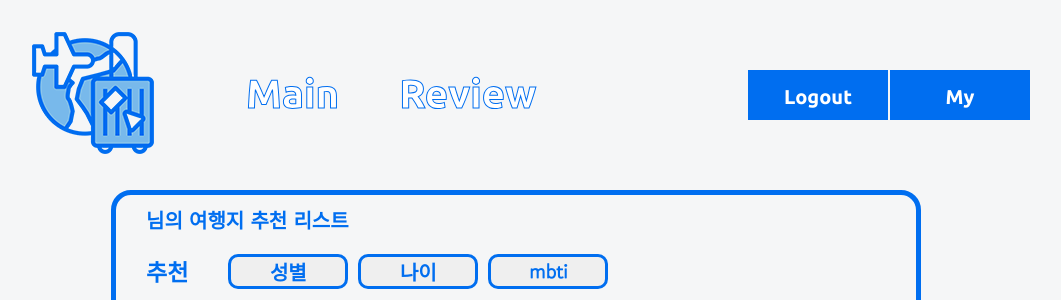
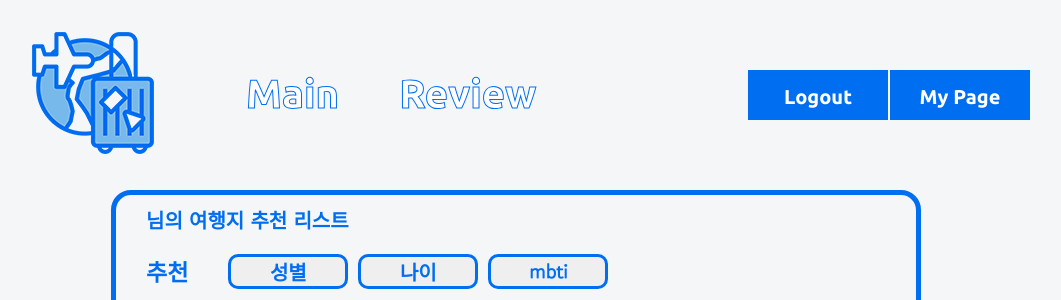
Before and after one commit to soyeom/dbproject-web, a PHP site: page /main.php in a window 1280 px wide. Shown: the top 300 px of the page, without its empty margins (124-1185 px from the left). Run offline with PHP 8.4, Linux system fonts and the light colour scheme; the visitor is signed in with stand-in values (Sample User, id 1); data comes from the database, SQL or seed files in the repository; data that the repository does not hold is empty.

Commit message:
mypage button edit

```diff
--- a/main.php
+++ b/main.php
@@ -104,7 +104,7 @@
 
                         echo("<td><div class='button'>");
                         echo("<div class='eff'></div>
-                        <a href='mypage.php'>My</a>");
+                        <a href='mypage.php'>My Page</a>");
                         echo("</div></td>");
                     }
                     else{
```
